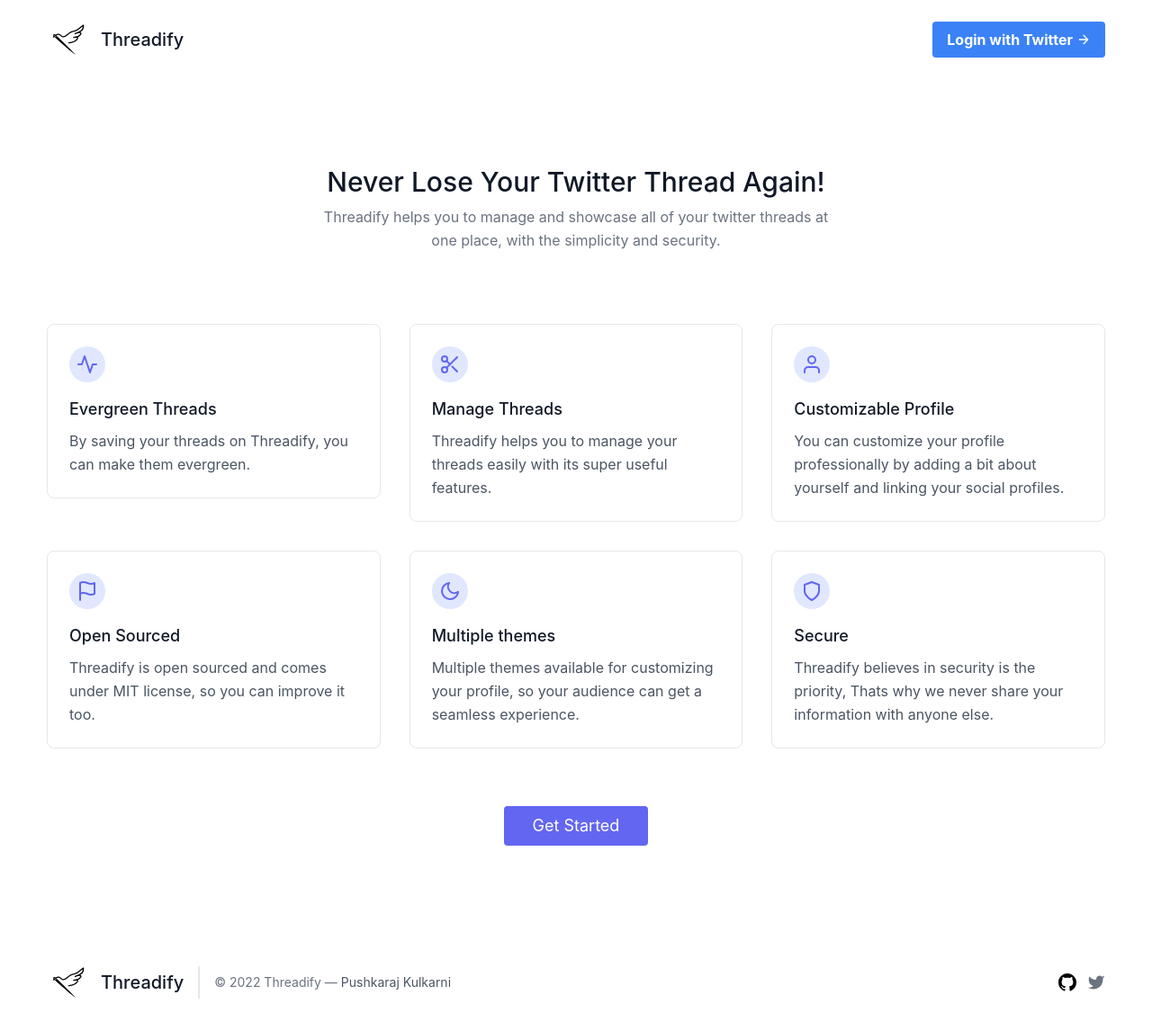
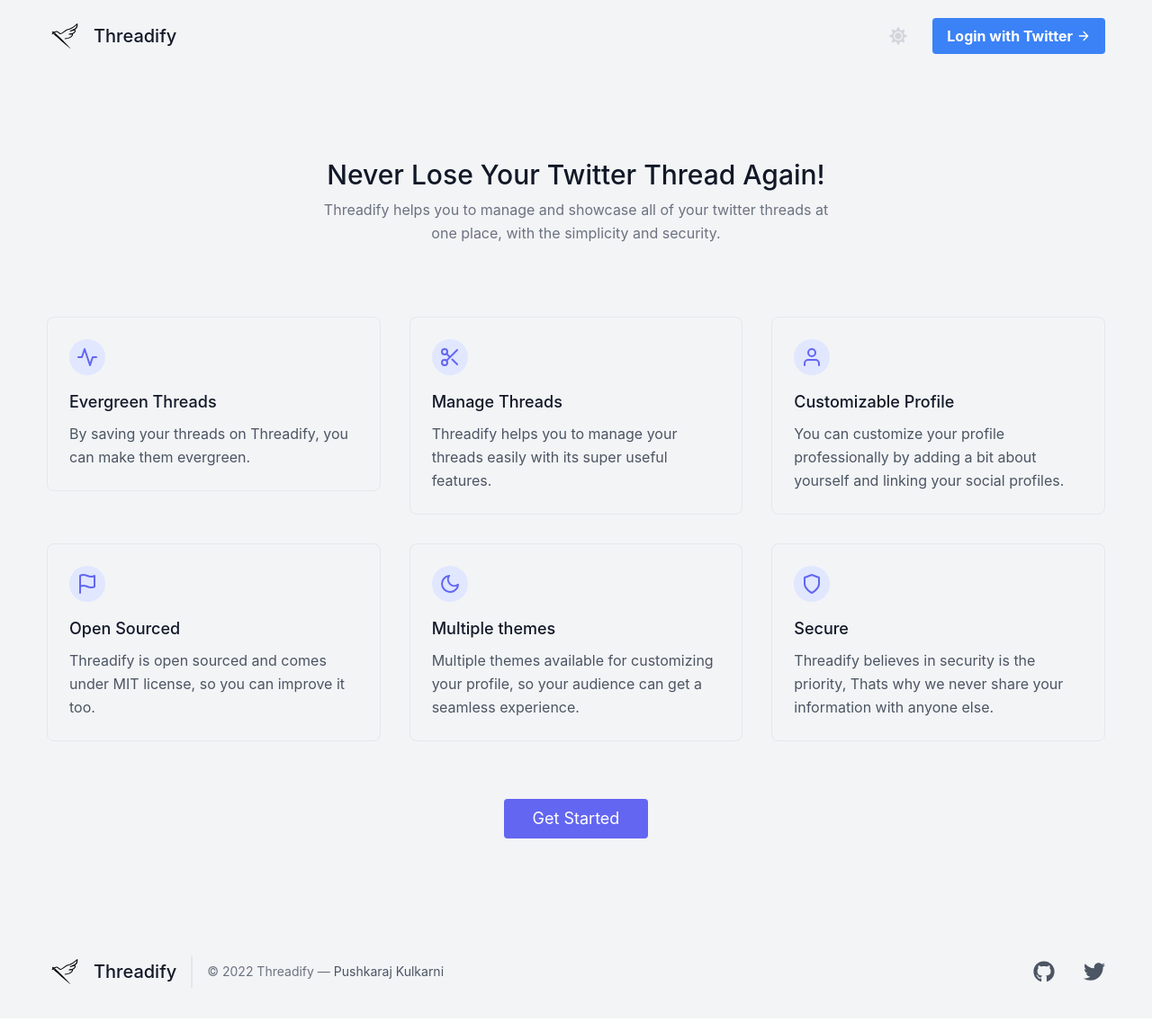
Before and after one commit to pushkaraj2007/Threadify, a Next.js app: page / in a window 1280 px wide. Shown: the whole page at 90% size. Built offline with nearby package versions, Linux system fonts and the light colour scheme.

Commit message:
feat: add toggle feature (#18)
* add toggle feature

* add filters for fixing icons visibility

* add toggle button and icons

```diff
--- a/components/Footer.tsx
+++ b/components/Footer.tsx
@@ -1,24 +1,28 @@
 import { NextPage } from "next";
+import Image from "next/image";
+import {FaGithub, FaTwitter} from "react-icons/fa"
 
 const Footer: NextPage = () => {
     return (
         <footer className="text-gray-600 body-font">
             <div className="container px-5 py-8 mx-auto flex items-center sm:flex-row flex-col">
-                <a className="flex title-font font-medium items-center md:justify-start justify-center text-gray-900">
-                    <img src="/logo.svg" className="h-12" alt="" />
+                <a className="flex title-font font-medium items-center md:justify-start justify-center dark:text-gray-300 text-gray-900">
+                    <Image width="40px" height="40px" src="/logo.svg" className="h-12 filter dark:invert" alt="" />
                     <span className="ml-3 text-xl">Threadify</span>
                 </a>
                 <p className="text-sm text-gray-500 sm:ml-4 sm:pl-4 sm:border-l-2 sm:border-gray-200 sm:py-2 sm:mt-0 mt-4">© 2022 Threadify —
                     <a href="https://twitter.com/pushkaraj2007" className="text-gray-600 ml-1" rel="noopener noreferrer" target="_blank">Pushkaraj Kulkarni</a>
                 </p>
                 <span className="inline-flex sm:ml-auto sm:mt-0 mt-4 justify-center sm:justify-start">
-                    <a href="https://github.com/pushkaraj2007/Threadify" className="text-gray-500">
-                        <svg xmlns="http://www.w3.org/2000/svg" width="20" height="20" viewBox="0 0 24 24"><path d="M12 0c-6.626 0-12 5.373-12 12 0 5.302 3.438 9.8 8.207 11.387.599.111.793-.261.793-.577v-2.234c-3.338.726-4.033-1.416-4.033-1.416-.546-1.387-1.333-1.756-1.333-1.756-1.089-.745.083-.729.083-.729 1.205.084 1.839 1.237 1.839 1.237 1.07 1.834 2.807 1.304 3.492.997.107-.775.418-1.305.762-1.604-2.665-.305-5.467-1.334-5.467-5.931 0-1.311.469-2.381 1.236-3.221-.124-.303-.535-1.524.117-3.176 0 0 1.008-.322 3.301 1.23.957-.266 1.983-.399 3.003-.404 1.02.005 2.047.138 3.006.404 2.291-1.552 3.297-1.23 3.297-1.23.653 1.653.242 2.874.118 3.176.77.84 1.235 1.911 1.235 3.221 0 4.609-2.807 5.624-5.479 5.921.43.372.823 1.102.823 2.222v3.293c0 .319.192.694.801.576 4.765-1.589 8.199-6.086 8.199-11.386 0-6.627-5.373-12-12-12z" /></svg>
+                    <a href="https://github.com/pushkaraj2007/Threadify">
+                        {/* <svg xmlns="http://www.w3.org/2000/svg" width="20" height="20" viewBox="0 0 24 24"><path d="M12 0c-6.626 0-12 5.373-12 12 0 5.302 3.438 9.8 8.207 11.387.599.111.793-.261.793-.577v-2.234c-3.338.726-4.033-1.416-4.033-1.416-.546-1.387-1.333-1.756-1.333-1.756-1.089-.745.083-.729.083-.729 1.205.084 1.839 1.237 1.839 1.237 1.07 1.834 2.807 1.304 3.492.997.107-.775.418-1.305.762-1.604-2.665-.305-5.467-1.334-5.467-5.931 0-1.311.469-2.381 1.236-3.221-.124-.303-.535-1.524.117-3.176 0 0 1.008-.322 3.301 1.23.957-.266 1.983-.399 3.003-.404 1.02.005 2.047.138 3.006.404 2.291-1.552 3.297-1.23 3.297-1.23.653 1.653.242 2.874.118 3.176.77.84 1.235 1.911 1.235 3.221 0 4.609-2.807 5.624-5.479 5.921.43.372.823 1.102.823 2.222v3.293c0 .319.192.694.801.576 4.765-1.589 8.199-6.086 8.199-11.386 0-6.627-5.373-12-12-12z" /></svg> */}
+                        <FaGithub className="dark:text-gray-300 text-2xl mr-5" />
                     </a>
-                    <a href="https://twitter.com/pushkaraj2007" className="ml-3 text-gray-500">
-                        <svg fill="currentColor" stroke-linecap="round" stroke-linejoin="round" stroke-width="2" className="w-5 h-5" viewBox="0 0 24 24">
+                    <a href="https://twitter.com/pushkaraj2007" className="ml-3">
+                        {/* <svg fill="currentColor" stroke-linecap="round" stroke-linejoin="round" stroke-width="2" className="w-5 h-5" viewBox="0 0 24 24">
                             <path d="M23 3a10.9 10.9 0 01-3.14 1.53 4.48 4.48 0 00-7.86 3v1A10.66 10.66 0 013 4s-4 9 5 13a11.64 11.64 0 01-7 2c9 5 20 0 20-11.5a4.5 4.5 0 00-.08-.83A7.72 7.72 0 0023 3z"></path>
-                        </svg>
+                        </svg> */}
+                        <FaTwitter className="dark:text-gray-300 text-2xl" />
                     </a>
                 </span>
             </div>
--- a/components/Navbar.tsx
+++ b/components/Navbar.tsx
@@ -1,18 +1,30 @@
 import { NextPage } from "next";
+import Image from "next/image";
+import {useTheme} from "next-themes"
+import {FaMoon , FaSun} from "react-icons/fa"
 
 const Navbar: NextPage = () => {
+    const {theme, setTheme} = useTheme()
+
+    const toggleTheme = ()=>{
+        setTheme(theme === 'light' ? "dark" : "light")
+    }
+
     return (
         <header className="text-gray-600 body-font">
             <div className="container mx-auto justify-between flex flex-wrap p-5 flex-col md:flex-row items-center">
-                <a className="flex title-font font-medium items-center text-gray-900 mb-4 md:mb-0">
-                    <img src="/logo.svg" className="h-12" alt="" />
+                <a className="flex title-font font-medium items-center dark:text-gray-300 text-gray-900 mb-4 md:mb-0">
+                    <Image width="40px" height="40px" src="/logo.svg" className="h-12 filter dark:invert" alt="" />
                     <span className="ml-3 text-xl">Threadify</span>
                 </a>
-                <button className="bg-blue-500 flex items-center transition-all hover:bg-blue-700 text-white font-bold py-2 px-4 rounded">Login with Twitter
-                    <svg fill="none" stroke="currentColor" stroke-linecap="round" stroke-linejoin="round" strokeWidth="2" className="w-4 h-4 ml-1" viewBox="0 0 24 24">
-                        <path d="M5 12h14M12 5l7 7-7 7"></path>
-                    </svg>
-                </button>
+                <div className="flex">
+                    <button className="mr-7" onClick={toggleTheme}> {theme === "light" ? <FaMoon className="text-gray-900 text-xl" /> : <FaSun className="text-gray-300 text-xl" />}</button>
+                    <button className="bg-blue-500 flex items-center transition-all hover:bg-blue-700 text-white font-bold py-2 px-4 rounded">Login with Twitter
+                        <svg fill="none" stroke="currentColor" stroke-linecap="round" stroke-linejoin="round" strokeWidth="2" className="w-4 h-4 ml-1" viewBox="0 0 24 24">
+                            <path d="M5 12h14M12 5l7 7-7 7"></path>
+                        </svg>
+                    </button>
+                </div>
             </div>
         </header>
     )
--- a/package.json
+++ b/package.json
@@ -11,8 +11,10 @@
   "dependencies": {
     "daisyui": "^2.31.0",
     "next": "^12.3.1",
+    "next-themes": "^0.2.1",
     "react": "18.2.0",
-    "react-dom": "18.2.0"
+    "react-dom": "18.2.0",
+    "react-icons": "^4.4.0"
   },
   "devDependencies": {
     "@types/node": "18.8.2",
--- a/pages/_app.tsx
+++ b/pages/_app.tsx
@@ -1,8 +1,13 @@
 import '../styles/globals.css'
 import type { AppProps } from 'next/app'
+import {ThemeProvider} from "next-themes"
 
 function MyApp({ Component, pageProps }: AppProps) {
-  return <Component {...pageProps} />
+  return (
+    <ThemeProvider attribute='class'>
+      <Component {...pageProps} />
+    </ThemeProvider>
+  )
 }
 
 export default MyApp
--- a/pages/index.tsx
+++ b/pages/index.tsx
@@ -9,7 +9,7 @@
 
 const Home: NextPage = () => {
   return (
-    <div className={styles.container}>
+    <div className='px-8 dark:bg-gray-900 bg-gray-100'>
       <Meta title='Threadify' />
       <main>
         <Navbar />
--- a/styles/Home.module.css
+++ b/styles/Home.module.css
@@ -1,7 +1,3 @@
-.container {
-  padding: 0 2rem;
-}
-
 .main {
   min-height: 100vh;
   padding: 4rem 0;
--- a/styles/globals.css
+++ b/styles/globals.css
@@ -19,12 +19,11 @@
   box-sizing: border-box;
 }
 
-@media (prefers-color-scheme: dark) {
+/* @media (prefers-color-scheme: dark) {
   html {
     color-scheme: dark;
   }
   body {
-    color: white;
     background: black;
   }
-}
+} */
--- a/tailwind.config.js
+++ b/tailwind.config.js
@@ -4,6 +4,7 @@
     "./pages/**/*.{js,ts,jsx,tsx}",
     "./components/**/*.{js,ts,jsx,tsx}",
   ],
+  darkMode: "class",
   theme: {
     extend: {},
   },
```
Also changed, not shown: components/HomePage.tsx (+19 -19 lines), 1 other file (tests, documents, lock files or other folders).
